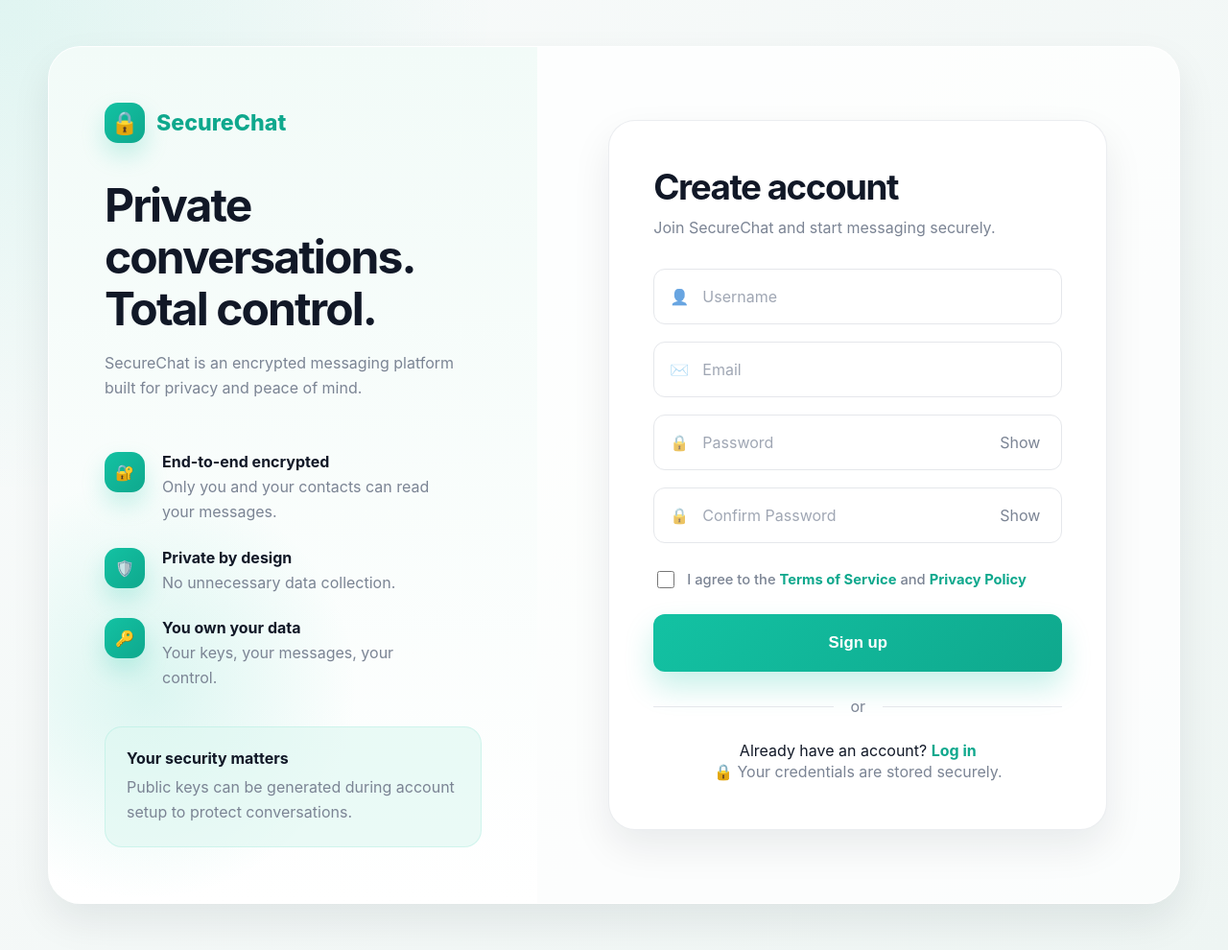
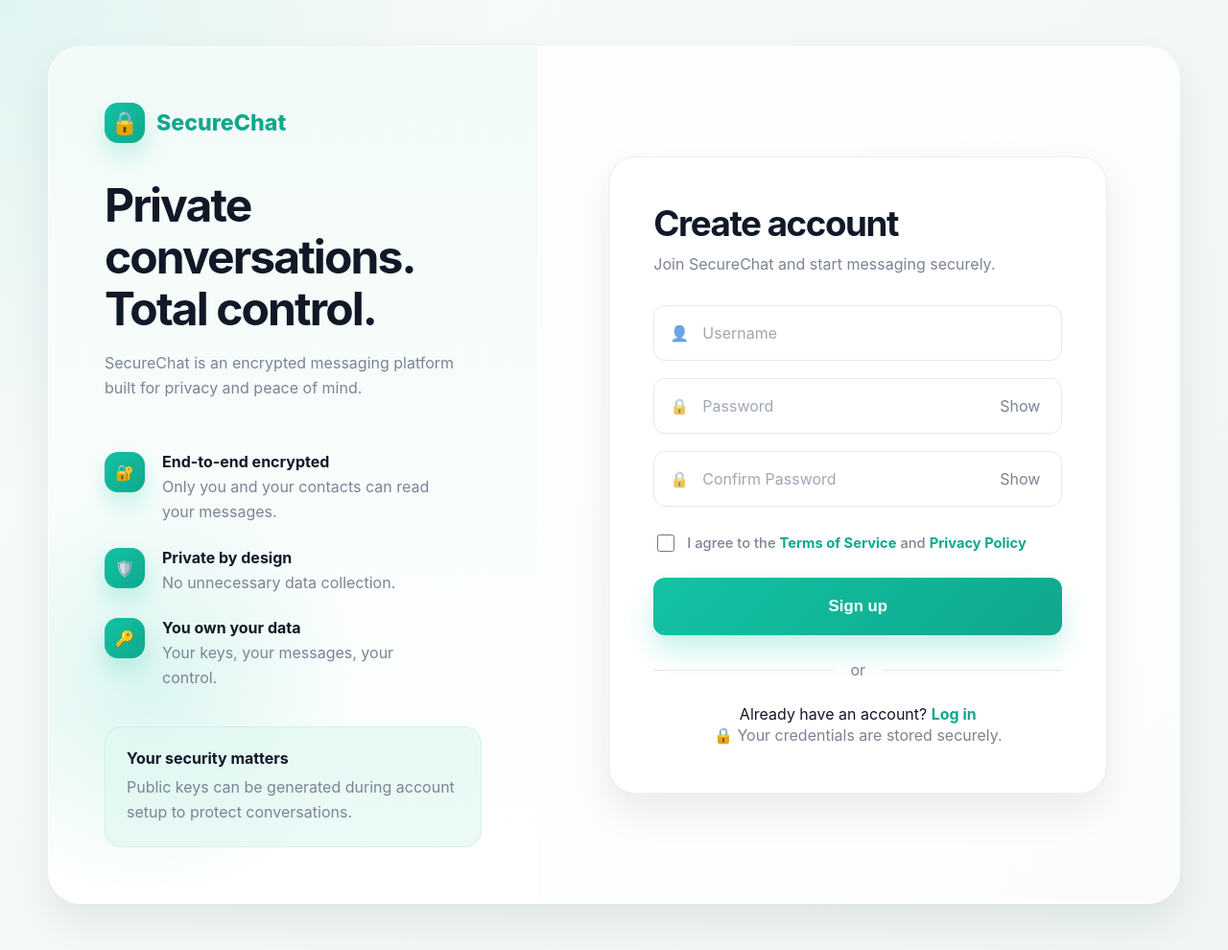
Before and after one commit to secure-chat-project/secure-chat-app, a FastAPI app: page /register in a window 1280 px wide. Shown: the whole page at 96% size. Run offline with FastAPI, Linux system fonts and the light colour scheme.

Commit message:
Remove email from register.html

```diff
--- a/server/templates/register.html
+++ b/server/templates/register.html
@@ -56,11 +56,6 @@
             </div>
 
             <div class="input-group">
-                <span class="input-icon">✉️</span>
-                <input name="email" type="email" placeholder="Email" required>
-            </div>
-
-            <div class="input-group">
                 <span class="input-icon">🔒</span>
                 <input id="signup-password" name="password" type="password" placeholder="Password" required>
                 <button class="ghost-button" type="button" onclick="togglePassword('signup-password')">Show</button>
```
